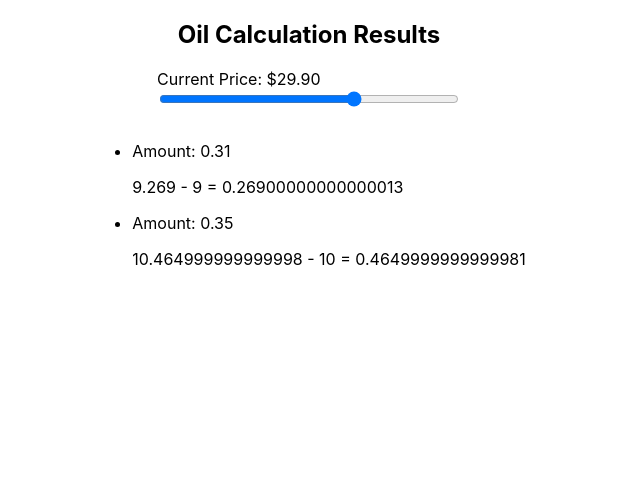
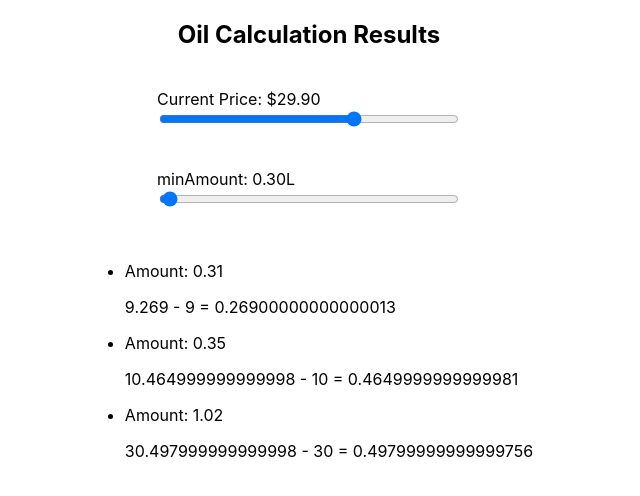
Before and after one commit to maryarray/oil, a React (Create React App) app: page / in a window 1280 px wide. Shown: the top 496 px of the page, without its empty margins (331-971 px from the left). Built offline with nearby package versions, Linux system fonts and the light colour scheme.

Commit message:
add adjustable min amount

```diff
--- a/src/components/OilCalculator.js
+++ b/src/components/OilCalculator.js
@@ -3,8 +3,9 @@ import React, { useState, useEffect } from "react";
 const OilCalculator = () => {
   const [results, setResults] = useState([]);
   const [currentPrice, setCurrentPrice] = useState(29.9); // Default value
-  let minAmount = 0.3
-  let maxAmount = 1.0
+  const [minAmount, setMinAmount] = useState(0.3); // Default value
+  // const [maxAmount, setMaxAmount] = useState(7.0); // Default value
+  let maxAmount = minAmount+2
   useEffect(() => {
     const oilCal = () => {
       let cummulateDiff = 0.01;
@@ -37,14 +38,14 @@ const OilCalculator = () => {
     const results = oilCal();
 
     setResults(results);
-  }, [currentPrice]);
+  }, [currentPrice, minAmount]);
   const handleCalculate = () => {
     setResults(results);
   };
   return (
     <div style={{display:"flex", flexDirection:"column", justifyContent:"center", alignItems:"center"}}>
       <h2>Oil Calculation Results</h2>
-      <div>
+      <div style={{margin:"20px"}}>
       <label>
           Current Price: ${currentPrice.toFixed(2)}
         </label>
@@ -54,8 +55,22 @@ const OilCalculator = () => {
           max="35" // Adjust the max value as needed
           step="0.1"
           value={currentPrice}
+          style={{ width: '300px', display: 'block'}}
+          onChange={(e) => setCurrentPrice(parseFloat(e.target.value))}
+        />
+      </div>
+      <div style={{margin:"20px"}}>
+      <label>
+          minAmount: {minAmount.toFixed(2)}L
+        </label>
+      <input
+          type="range"
+          min="0"
+          max="30" // Adjust the max value as needed
+          step="0.1"
+          value={minAmount}
           style={{ width: '300px', display: 'block' }}
-          onChange={(e) => setCurrentPrice(parseFloat(e.target.value))}
+          onChange={(e) => setMinAmount(parseFloat(e.target.value))}
         />
       </div>
       <ul>
```
